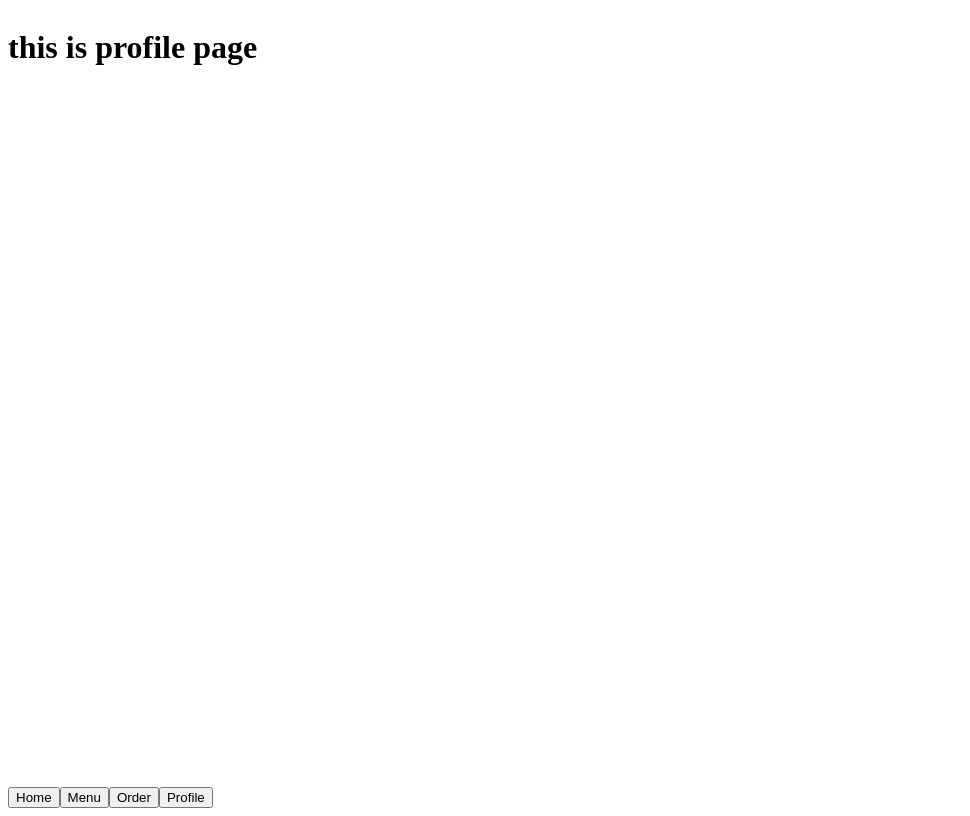
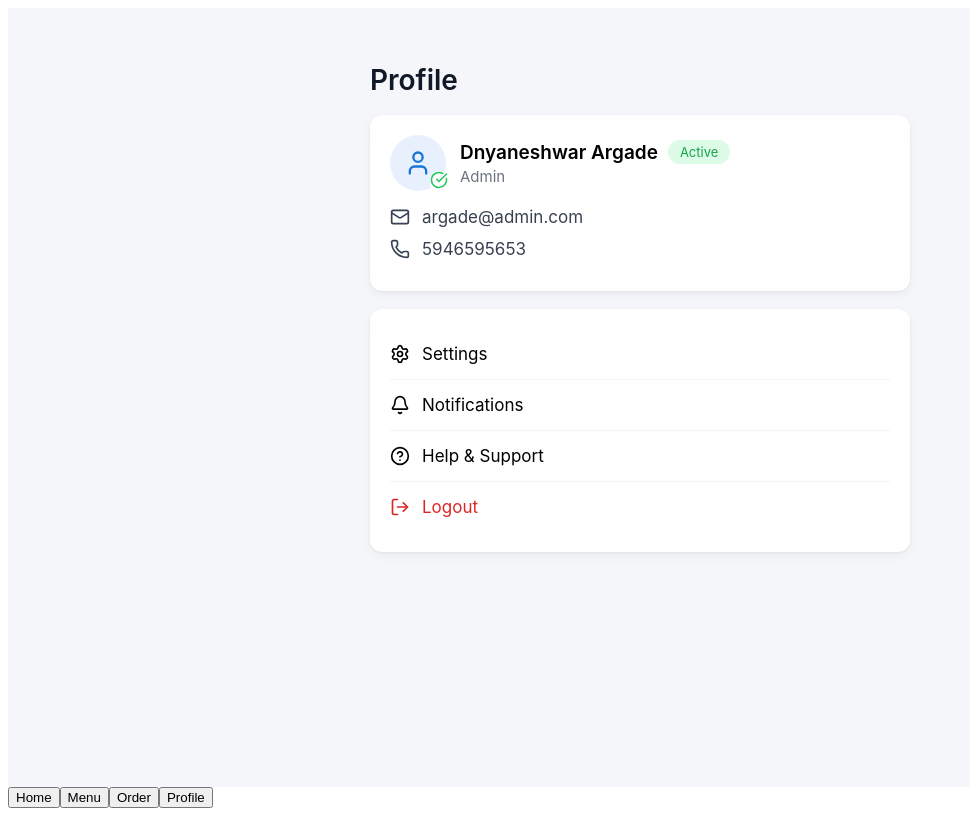
Before and after one commit to DnyaneshwarArgade/Kolhapuri-Hotel, a React (Vite) app: page /profile in a window 1280 px wide. Shown: the whole page, without its empty margins (0-970 px from the left). Built offline with nearby package versions, Linux system fonts and the light colour scheme.

Commit message:
Profile page

```diff
--- a/package.json
+++ b/package.json
@@ -10,6 +10,7 @@
     "preview": "vite preview"
   },
   "dependencies": {
+    "lucide-react": "^0.575.0",
     "react": "^19.2.0",
     "react-dom": "^19.2.0",
     "react-router-dom": "^7.13.0"
@@ -18,7 +19,7 @@
     "@eslint/js": "^9.39.1",
     "@types/react": "^19.2.7",
     "@types/react-dom": "^19.2.3",
-    "@vitejs/plugin-react": "^5.1.1",
+    "@vitejs/plugin-react": "^5.1.4",
     "eslint": "^9.39.1",
     "eslint-plugin-react-hooks": "^7.0.1",
     "eslint-plugin-react-refresh": "^0.4.24",
--- a/src/Pages/Profile/Profile.css
+++ b/src/Pages/Profile/Profile.css
@@ -0,0 +1,214 @@
+/* Page background */
+.page {
+  min-height: 100vh;
+  background: #f4f6f9;
+  font-family: Inter, system-ui, -apple-system, sans-serif;
+}
+
+/* Container */
+.profile-container {
+
+  max-width: 440px;
+  margin: 0 auto;
+
+  padding-top: 32px;
+  padding-left: 16px;
+  padding-right: 16px;
+}
+
+/* Title */
+.page-title {
+
+  font-size: 26px;
+  font-weight: 600;
+
+  color: #111827;
+
+  margin-bottom: 18px;
+}
+
+/* Card */
+.card {
+
+  background: #ffffff;
+
+  border-radius: 12px;
+
+  padding: 20px;
+
+  margin-bottom: 18px;
+
+  box-shadow:
+    0 1px 3px rgba(0,0,0,0.06),
+    0 4px 12px rgba(0,0,0,0.04);
+}
+
+/* Profile top */
+.profile-top {
+
+  display: flex;
+  align-items: center;
+
+  gap: 14px;
+}
+
+/* Avatar */
+.avatar-wrapper {
+  position: relative;
+}
+
+.avatar {
+
+  width: 56px;
+  height: 56px;
+
+  border-radius: 50%;
+
+  background: #e8f0fe;
+
+  display: flex;
+  align-items: center;
+  justify-content: center;
+
+  color: #1976d2;
+}
+
+/* Verified */
+.verified {
+
+  position: absolute;
+
+  bottom: -2px;
+  right: -2px;
+
+  color: #22c55e;
+
+  background: white;
+
+  border-radius: 50%;
+}
+
+/* Name row */
+.name-row {
+
+  display: flex;
+  align-items: center;
+
+  gap: 10px;
+}
+
+/* Name */
+.name {
+
+  font-size: 18px;
+  font-weight: 600;
+
+  margin: 0;
+}
+
+/* Badge */
+.active-badge {
+
+  font-size: 13px;
+
+  padding: 4px 12px;
+
+  background: #dcfce7;
+
+  color: #16a34a;
+
+  border-radius: 999px;
+}
+
+/* Role */
+.role {
+
+  font-size: 15px;
+
+  color: #6b7280;
+
+  margin-top: 3px;
+}
+
+/* Info */
+.profile-info {
+
+  margin-top: 16px;
+}
+
+.info-row {
+
+  display: flex;
+  align-items: center;
+
+  gap: 12px;
+
+  font-size: 16px;
+
+  color: #374151;
+
+  margin-bottom: 12px;
+}
+
+/* Menu */
+.menu-row {
+
+  display: flex;
+  align-items: center;
+
+  gap: 12px;
+
+  padding: 15px 0;
+
+  font-size: 16px;
+
+  border-bottom: 1px solid #f1f5f9;
+
+  cursor: pointer;
+}
+
+.menu-row:last-child {
+  border-bottom: none;
+}
+
+.menu-row:hover {
+  background: #f9fafb;
+}
+
+.logout {
+  color: #dc2626;
+}
+
+/* Tablet */
+@media (min-width: 768px) {
+
+  .profile-container {
+    max-width: 500px;
+  }
+
+}
+
+/* Desktop */
+@media (min-width: 1024px) {
+
+  .profile-container {
+    max-width: 540px;
+  }
+
+  .page-title {
+    font-size: 28px;
+  }
+
+  .name {
+    font-size: 19px;
+  }
+
+  .info-row {
+    font-size: 17px;
+  }
+
+  .menu-row {
+    font-size: 17px;
+  }
+
+}
--- a/src/Pages/Profile/Profile.jsx
+++ b/src/Pages/Profile/Profile.jsx
@@ -1,11 +1,110 @@
+import React from "react";
+import "./Profile.css";
+import {
+  User,
+  Mail,
+  Phone,
+  Settings,
+  Bell,
+  HelpCircle,
+  LogOut,
+  CheckCircle
+} from "lucide-react";
 
-function Profile()
-{
-    return(
-        <div>
-            <h1>this is profile page</h1>
+const Profile = () => {
+  return (
+    <div className="page">
+
+      <div className="profile-container">
+
+        {/* Title */}
+        <h2 className="page-title">Profile</h2>
+
+        {/* Profile Card */}
+        <div className="card profile-card">
+
+          <div className="profile-top">
+
+            <div className="avatar-wrapper">
+
+              <div className="avatar">
+                <User size={28} />
+              </div>
+
+              <div className="verified">
+                <CheckCircle size={18} />
+              </div>
+
+            </div>
+
+            <div className="profile-text">
+
+              <div className="name-row">
+
+                <h3 className="name">
+                 Dnyaneshwar Argade
+                </h3>
+
+                <span className="active-badge">
+                  Active
+                </span>
+
+              </div>
+
+              <div className="role">
+                Admin
+              </div>
+
+            </div>
+
+          </div>
+
+          <div className="profile-info">
+
+            <div className="info-row">
+              <Mail size={20} />
+              <span>argade@admin.com</span>
+            </div>
+
+            <div className="info-row">
+              <Phone size={20} />
+              <span>5946595653</span>
+            </div>
+
+          </div>
+
         </div>
-    )
-}
+
+
+        {/* Menu Card */}
+        <div className="card menu-card">
+
+          <div className="menu-row">
+            <Settings size={20} />
+            <span>Settings</span>
+          </div>
+
+          <div className="menu-row">
+            <Bell size={20} />
+            <span>Notifications</span>
+          </div>
+
+          <div className="menu-row">
+            <HelpCircle size={20} />
+            <span>Help & Support</span>
+          </div>
+
+          <div className="menu-row logout">
+            <LogOut size={20} />
+            <span>Logout</span>
+          </div>
+
+        </div>
+
+      </div>
+
+    </div>
+  );
+};
 
 export default Profile;
```
Also changed, not shown: 1 other file (tests, documents, lock files or other folders).
